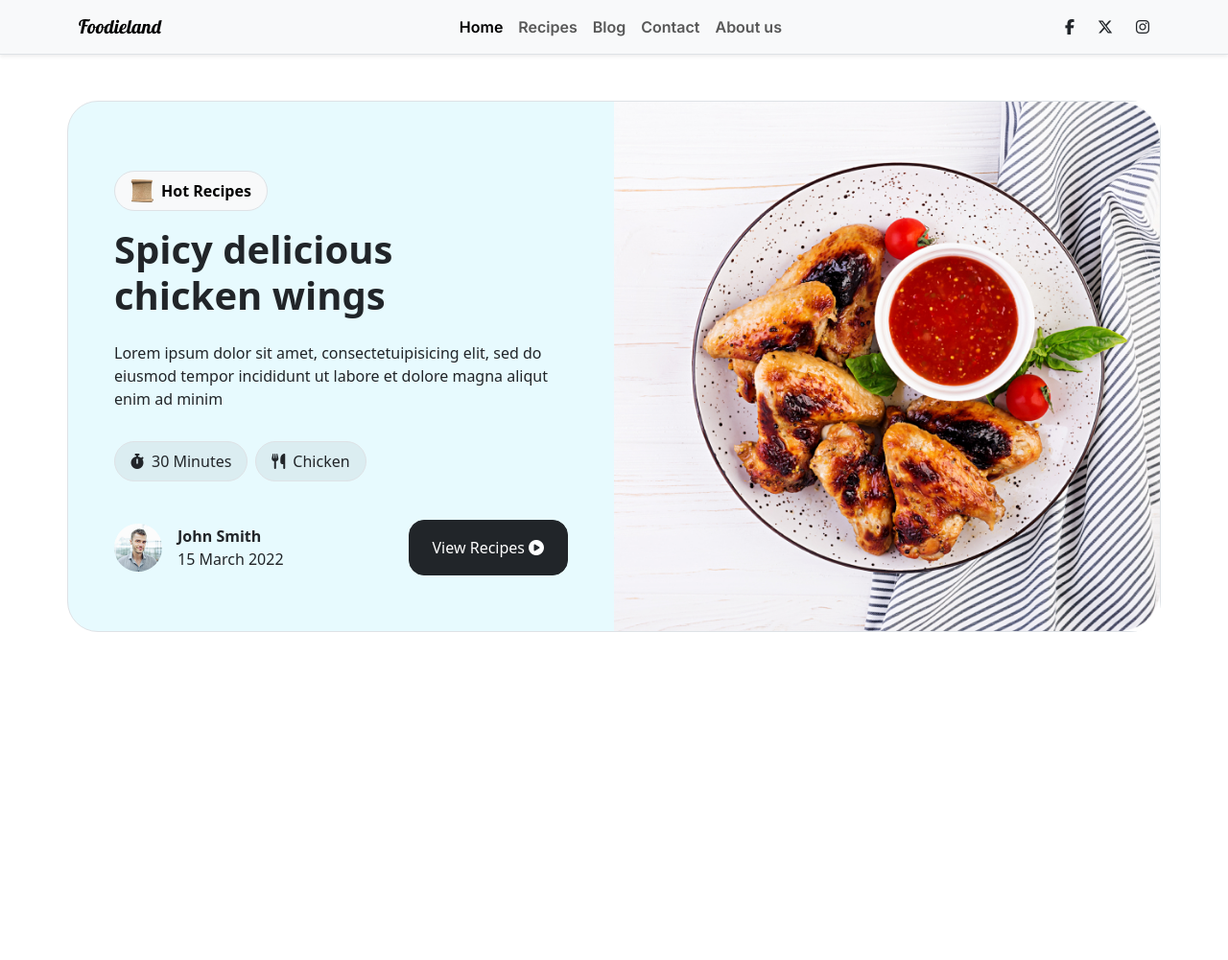
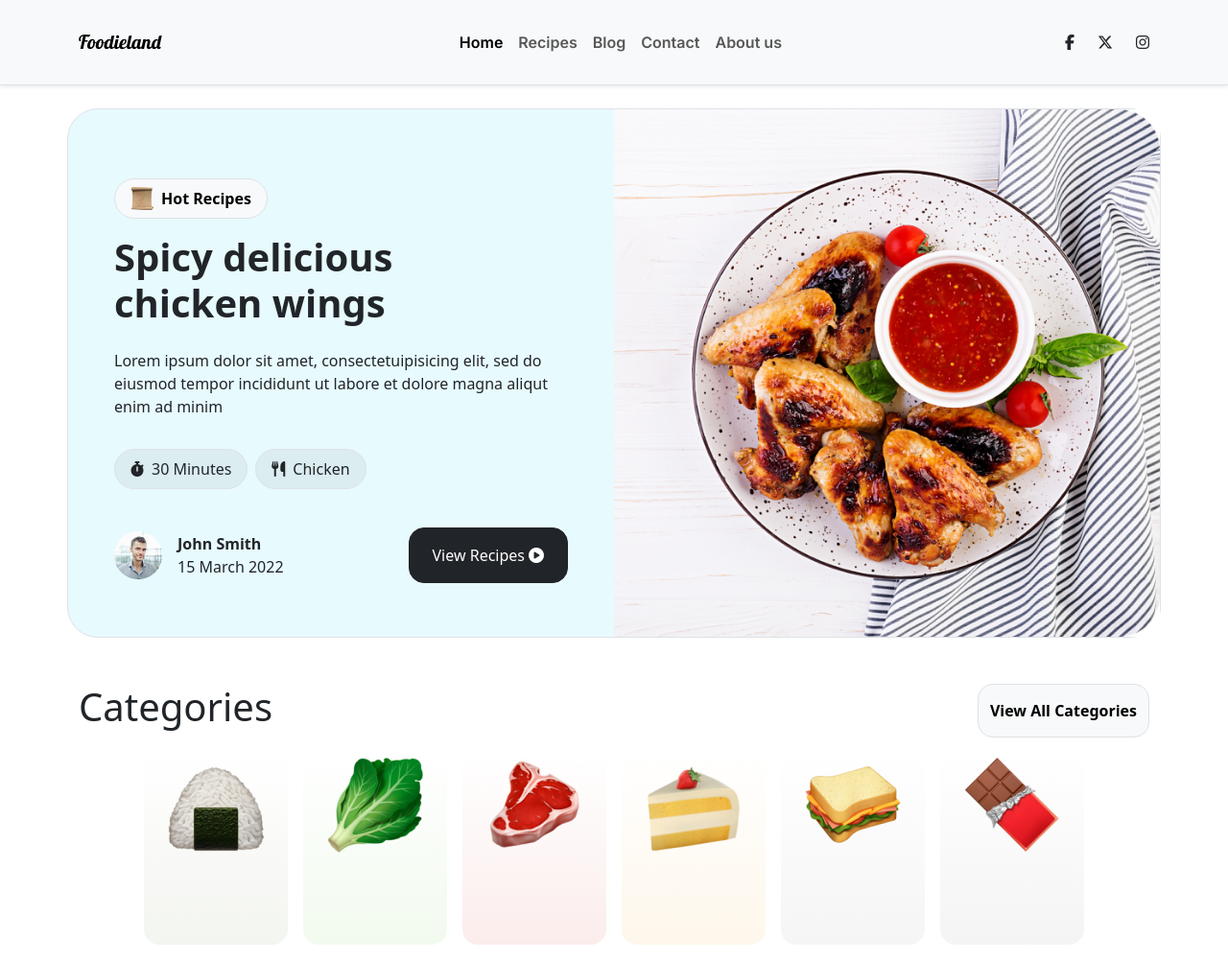
Before and after one commit to ariaanahmed/foodieland-task, a plain HTML site: page index.html in a window 1280 px wide. Shown: the whole page at 96% size. Before the commit the page ends 800 px from the top, so only its background shows below. Drawn offline with nearby package versions, Linux system fonts and the light colour scheme.

Commit message:
category section completed

```diff
--- a/index.html
+++ b/index.html
@@ -13,7 +13,7 @@
 <body>
   <header>
     <!-- menu -->
-    <nav class="navbar navbar-expand-lg bg-body-tertiary border-bottom shadow-sm">
+    <nav class="navbar navbar-expand-lg bg-body-tertiary border-bottom shadow-sm py-4">
       <div class="container">
         <a class="navbar-brand" href="#">Foodieland</a>
         <button class="navbar-toggler" type="button" data-bs-toggle="collapse" data-bs-target="#navbarSupportedContent"
@@ -50,9 +50,9 @@
 
     <!-- banner -->
     <section class="container">
-      <div class="row mt-lg-5 mt-3 border rounded-5" style="background-color: #E7FAFE;">
+      <div class="row mt-lg-4 mt-3 border rounded-5" style="background-color: #E7FAFE;">
         <!-- banner text div -->
-        <div class="col-md-6 order-1 order-md-0 p-3 p-lg-5">
+        <div class="col-md-6 order-1 order-md-0 p-3 p-lg-5" style="max-height: 550px;">
 
           <button class="d-flex gap-2 border btn btn-light rounded-5 py-2 px-3 mt-2 mt-md-3 mt-lg-4">
             <img src="./images/banner/notepad.png" alt="icon">
@@ -61,7 +61,8 @@
 
           <div class="d-flex gap-2 gap-lg-3 flex-column mt-3 mt-md-1 mt-lg-3">
             <h1 class="w-75 fw-bold banner-text">Spicy delicious chicken wings</h1>
-            <p class="d-md-none d-block d-lg-block">Lorem ipsum dolor sit amet, consectetuipisicing elit, sed do eiusmod tempor incididunt ut labore et
+            <p class="d-md-none d-block d-lg-block">Lorem ipsum dolor sit amet, consectetuipisicing elit, sed do eiusmod
+              tempor incididunt ut labore et
               dolore magna aliqut enim ad minim</p>
 
             <div class="d-flex flex-column flex-sm-row gap-2">
@@ -89,7 +90,8 @@
                 </div>
               </div>
 
-              <button class="d-flex align-items-center justify-content-center py-lg-3 px-lg-4 gap-1 rounded-4 btn btn-dark">
+              <button
+                class="d-flex align-items-center justify-content-center py-lg-3 px-lg-4 gap-1 rounded-4 btn btn-dark">
                 <span>View Recipes</span>
                 <i class="fa-solid fa-circle-play"></i>
               </button>
@@ -98,14 +100,58 @@
           </div>
         </div>
         <!-- banner image div -->
-        <div class="col-md-6 order-0 order-md-1 p-0 m-0">
-          <img style="width: 100%; max-height: 100vh; height: 100%;" src="./images/banner/banner.jpg" alt="banner">
+        <div class="col-md-6 order-0 order-md-1 p-0 m-0" style="max-height: 550px;">
+          <img class="d-block ms-auto" style="width: 100%; max-width: 100vh; max-height: 100vh; height: 100%;"
+            src="./images/banner/banner.jpg" alt="banner">
         </div>
       </div>
     </section>
 
   </header>
 
+  <main>
+    <!-- gap between -->
+     <div class="my-5"></div>
+
+    <!-- categories -->
+    <section class="container">
+      <div class="d-flex flex-column flex-md-row gap-3 justify-content-between">
+        <h1>Categories</h1>
+        <button class="btn btn-light border fw-semibold rounded-4">View All Categories</button>
+      </div>
+
+      <div class="d-flex justify-content-center align-items-center">
+        <div class="categories-box d-flex flex-column flex-md-row gap-3 mx-auto mt-3 mb-3 flex-wrap">
+
+          <div class="box rounded-bottom-4 px-3 pb-5 pt-1 mt-3 mt-lg-0" style="background: linear-gradient(to top, #F3F5F0, #ffffff00);">
+            <img class="d-block mx-auto" src="./images/category/1.png" alt="category-box-img">
+          </div>
+
+          <div class="box rounded-bottom-4 px-3 pb-5 pt-1 mt-3 mt-lg-0" style="background: linear-gradient(to top, #F2FAEE, #ffffff00);">
+            <img class="d-block mx-auto" src="./images/category/2.png" alt="category-box-img">
+          </div>
+
+          <div class="box rounded-bottom-4 px-3 pb-5 pt-1 mt-3 mt-lg-0" style="background: linear-gradient(to top, #FBEDEC, #ffffff00);">
+            <img class="d-block mx-auto" src="./images/category/3.png" alt="category-box-img">
+          </div>
+
+          <div class="box rounded-bottom-4 px-3 pb-5 pt-1 mt-3 mt-lg-0" style="background: linear-gradient(to top, #FEF7EB, #ffffff00);">
+            <img class="d-block mx-auto" src="./images/category/4.png" alt="category-box-img">
+          </div>
+
+          <div class="box rounded-bottom-4 px-3 pb-5 pt-1 mt-3 mt-lg-0" style="background: linear-gradient(to top, #F5F5F5, #ffffff00);">
+            <img class="d-block mx-auto" src="./images/category/5.png" alt="category-box-img">
+          </div>
+
+          <div class="box rounded-bottom-4 px-3 pb-5 pt-1 mt-3 mt-lg-0" style="background: linear-gradient(to top, #F4F4F4, #ffffff00);">
+            <img class="d-block mx-auto" src="./images/category/6.png" alt="category-box-img">
+          </div>
+        </div>
+      </div>
+
+    </section>
+  </main>
+
   <script src="https://cdn.jsdelivr.net/npm/bootstrap@5.3.3/dist/js/bootstrap.bundle.min.js"></script>
 </body>
 
--- a/style.css
+++ b/style.css
@@ -25,3 +25,8 @@
       font-size: 20px;
     }
 }
+
+.box {
+    height: 200px;
+    width: 150px;
+}
```
Also changed, not shown: images/category/1.png (renamed from images/category/image 25.png), images/category/2.png (renamed from images/category/image 20.png), images/category/3.png (renamed from images/category/image 21.png), images/category/4.png (renamed from images/category/image 22.png), images/category/5.png (renamed from images/category/image 23.png), images/category/6.png (renamed from images/category/image 24.png).
